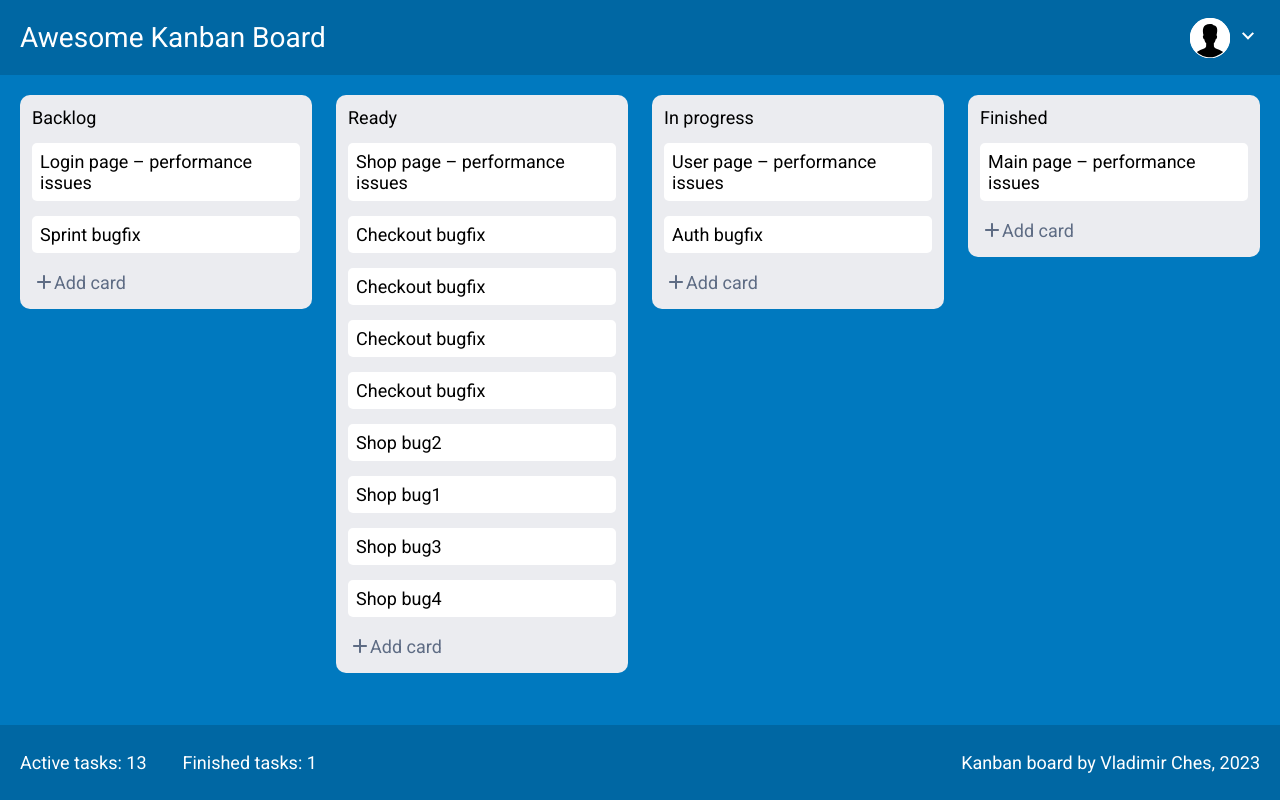
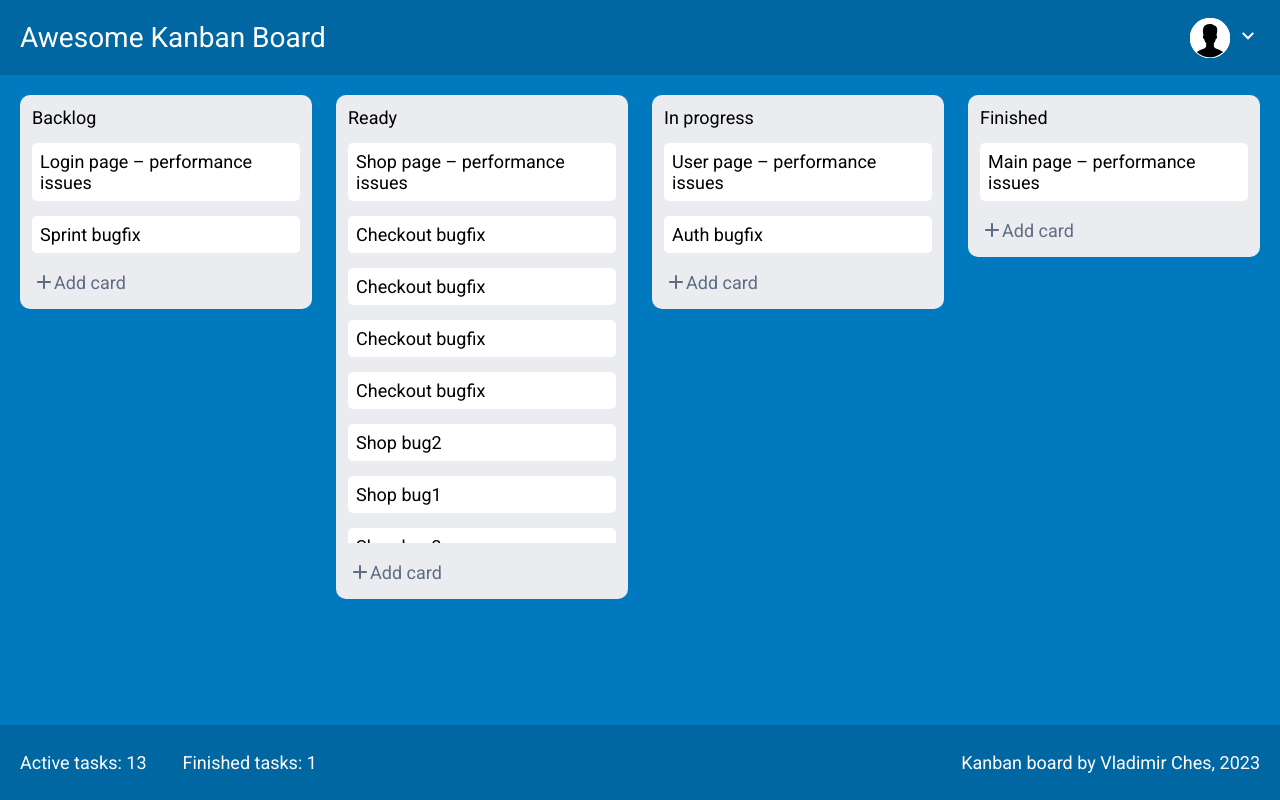
Before and after one commit to thrashches/kanban_typescript, a React (Create React App) app: page / in a window 1280 px wide. Built offline with nearby package versions, Linux system fonts and the light colour scheme.

Commit message:
Desktop styles ready

```diff
--- a/src/components/Board/Board.module.scss
+++ b/src/components/Board/Board.module.scss
@@ -3,8 +3,8 @@
   background: #EBECF0;
   padding: 12px;
   height: fit-content;
-  max-height: 75vh;
-  overflow-y: auto;
+  max-height: calc(100vh - 250px);
+  //overflow-y: auto;
 }
 
 .Board__header {
@@ -26,6 +26,6 @@
   flex-direction: column;
   justify-content: flex-start;
   gap: 15px;
-
-  height: 100%;
+  overflow-y: auto;
+  max-height: calc(100vh - 400px);
 }
--- a/src/components/Dropdown/Dropdown.module.scss
+++ b/src/components/Dropdown/Dropdown.module.scss
@@ -1,5 +1,9 @@
 .Dropdown__switch {
   all: unset;
+  display: flex;
+  flex-direction: row;
+  justify-content: space-between;
+  align-items: center;
   box-sizing: border-box;
   cursor: pointer;
   border-radius: 5px;
@@ -46,8 +50,9 @@
 .DropdownTask {
   all: unset;
   cursor: pointer;
-  min-height: 35px;
+  height: fit-content;
   padding: 8px;
+  word-break: break-word;
 }
 
 .DropdownTask:hover {
--- a/src/components/Dropdown/Dropdown.tsx
+++ b/src/components/Dropdown/Dropdown.tsx
@@ -1,5 +1,6 @@
 import React, {useState} from "react";
 import {ITask} from "../../data/types";
+import {ReactComponent as Arrow} from "./Arrow.svg";
 import style from "./Dropdown.module.scss";
 
 
@@ -60,7 +61,8 @@ export default function Dropdown(props: DropdownProps) {
     return <div className={style.Dropdown__wrapper}>
         <div className={style.Dropdown__switch__wrapper}>
             <button className={style.Dropdown__switch} onClick={handleCollapseClick}>
-                {selectedTask ? selectedTask.title : <></>}
+                <div>{selectedTask ? selectedTask.title : <></>}</div>
+                <Arrow/>
             </button>
             {dropdownCollapsed ? <></> : <div className={style.Dropdown__list}>
                 {dropdownElements}
--- a/src/components/Task/Task.module.scss
+++ b/src/components/Task/Task.module.scss
@@ -8,4 +8,5 @@
   font-weight: 400;
   line-height: normal;
   padding: 8px;
+  word-break: break-word;
 }
```
